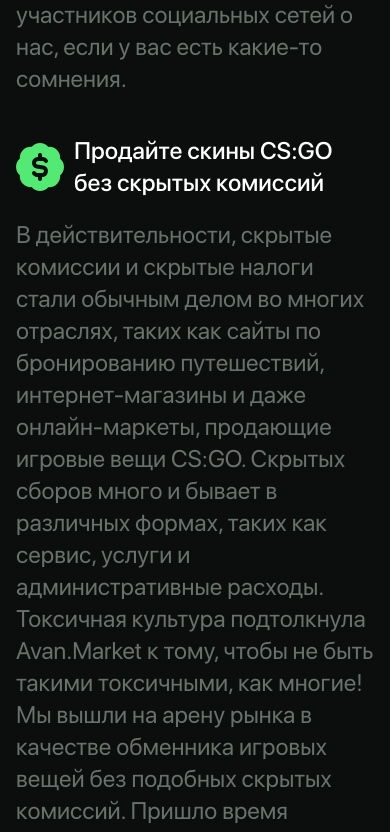
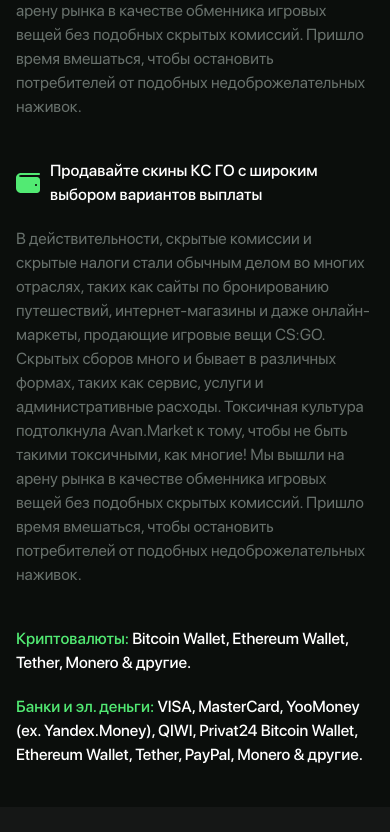
Before and after one commit to Alirahmon777/scrooge-china, a React (Vite) app: page /en/help/guarantees in a window 390 px wide. Shown: the part 920-1752 px from the top of the page. Built offline with nearby package versions, Linux system fonts and the light colour scheme.

Commit message:
guarantees-card

```diff
--- a/src/components/help/guarantees/GuaranteesCard.tsx
+++ b/src/components/help/guarantees/GuaranteesCard.tsx
@@ -6,11 +6,11 @@
   return (
     <div>
       <div className='flex items-center gap-[10px]'>
-        <img src={item.icon} alt={item.title} />
-        <h3 className='text-2xl font-medium'>{item.title}</h3>
+        <img src={item.icon} alt={'guarantees icon'} width={48} height={48} className='max-md:w-6' />
+        <h3 className='md:text-2xl font-medium'>{item.title}</h3>
       </div>
       <p
-        className='mt-5 text-2xl text-gray'
+        className='mt-5 md:text-2xl text-gray'
         dangerouslySetInnerHTML={{
           __html: clean,
         }}
--- a/src/pages/help/guarantees/page.tsx
+++ b/src/pages/help/guarantees/page.tsx
@@ -4,12 +4,12 @@
 const page = () => {
   return (
     <section className='flex-grow'>
-      <h2 className='  font-bold text-white mb-[40px]'>Гарантии</h2>
+      <h2 className='font-bold text-white mb-5 md:mb-10'>Гарантии</h2>
       <div className='flex flex-col gap-10'>
         {guarantees_data.map(({ icon, title, content }, idx) => (
           <GuaranteesCard title={title} icon={icon} content={content} key={idx} />
         ))}
-        <div className='text-2xl font-medium [&_span]:text-success flex-col flex gap-5'>
+        <div className='md:text-2xl font-medium [&_span]:text-success flex-col flex gap-5'>
           <p>
             <span>Криптовалюты:</span> Bitcoin Wallet, Ethereum Wallet, Tether, Monero & другие.
           </p>
```
